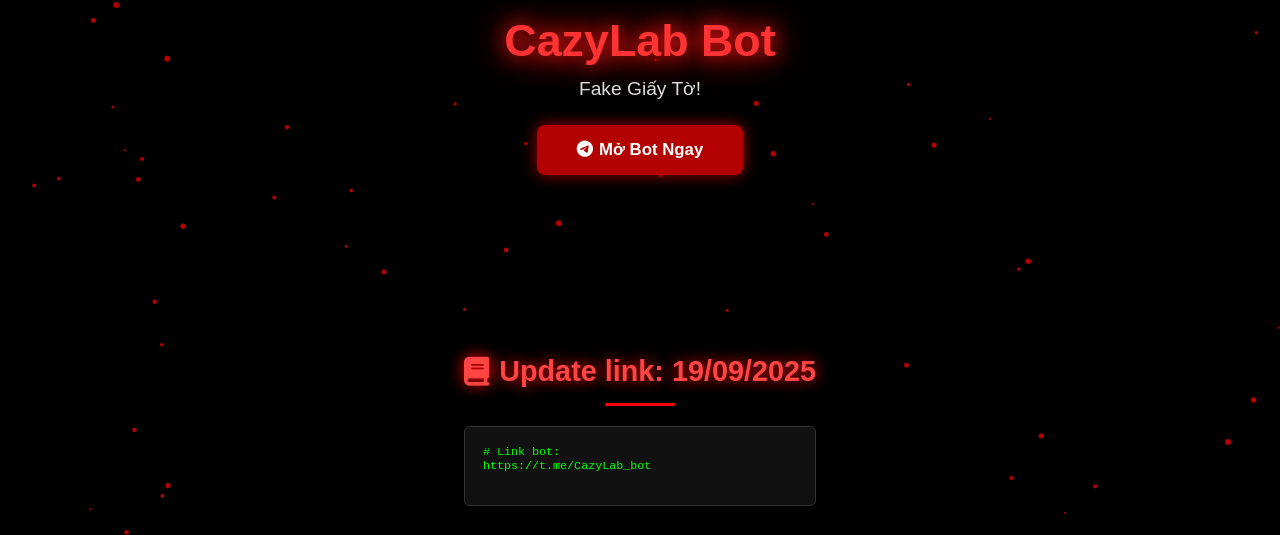
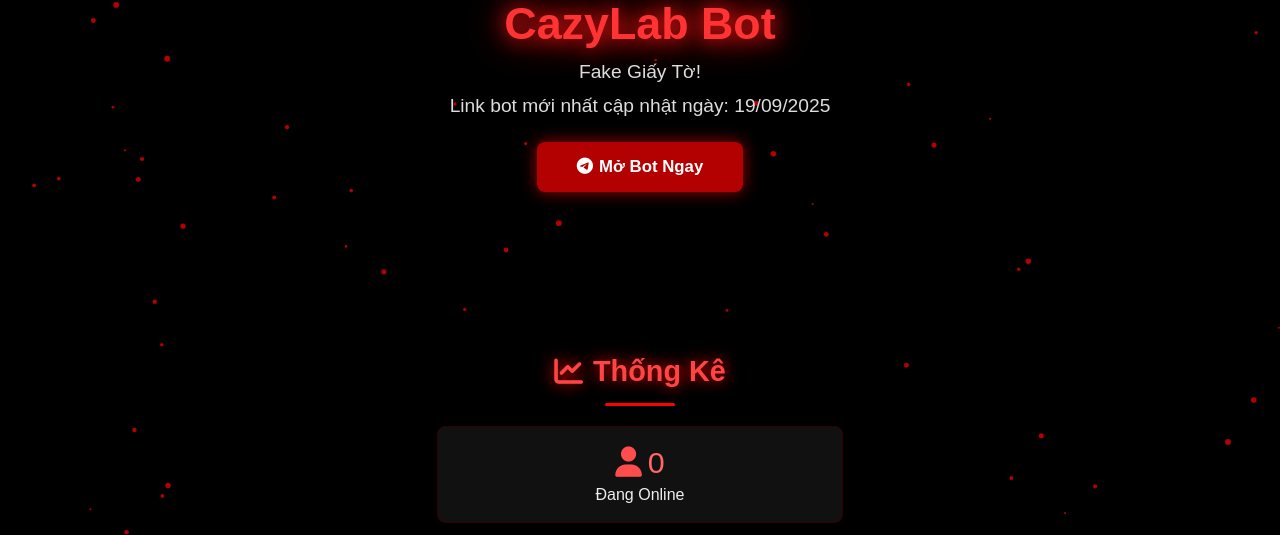
Before and after one commit to cazylab/cazylab.github.io, a plain HTML site: page index.html in a window 1280 px wide. Shown: the part 175-710 px from the top of the page. Drawn offline with Linux system fonts and the light colour scheme.

Commit message:
Update index.html
update

```diff
--- a/index.html
+++ b/index.html
@@ -68,18 +68,9 @@
   <header>
     <h1>CazyLab Bot</h1>
     <p>Fake Giấy Tờ!</p>
+    <p>Link bot mới nhất cập nhật ngày: 19/09/2025</p>
     <a href="https://t.me/CazyLab_bot" class="btn"><i class="fa-brands fa-telegram"></i>Mở Bot Ngay</a>
   </header>
-
-  <!-- GUIDE -->
-  <section id="guide">
-    <h2><i class="fa-solid fa-book"></i> Update link: 19/09/2025</h2>
-    <div class="divider"></div>
-    <pre>
-# Link bot:
-https://t.me/CazyLab_bot
-    </pre>
-  </section>
 
   <!-- STATUS -->
   <section id="status">
```
